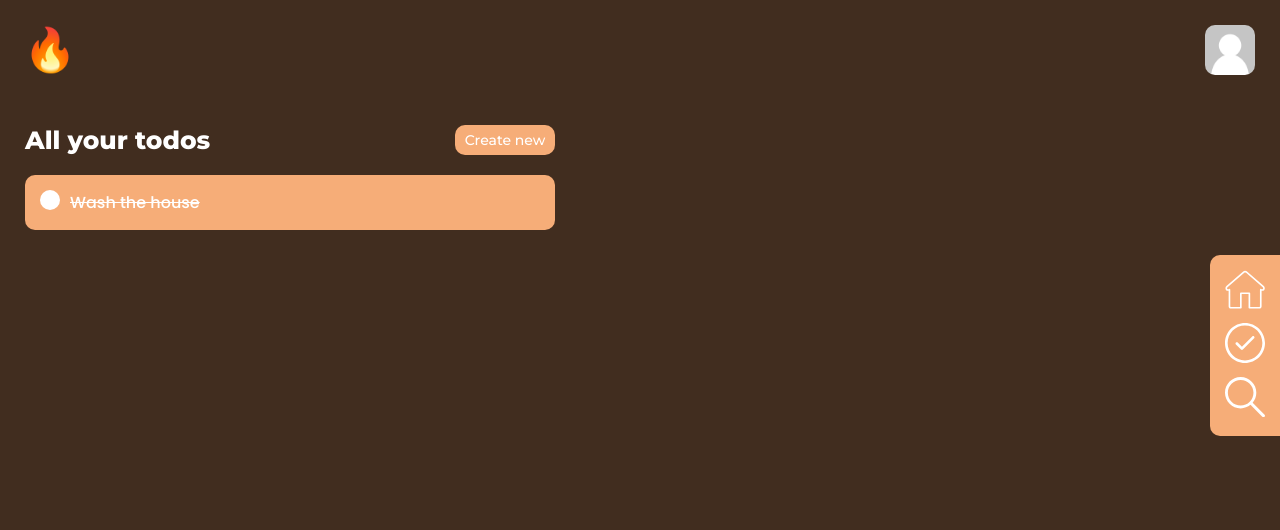
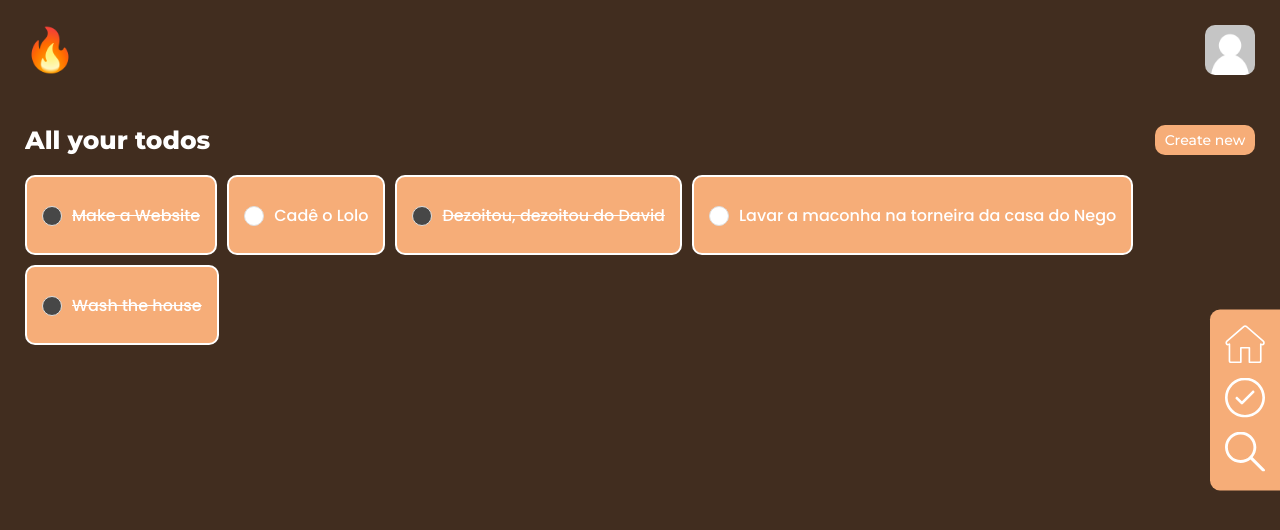
Before and after one commit to TodoFire-OSS/todofire, a Next.js app: page / in a window 1280 px wide. Shown: the top 530 px of the page. Built offline with nearby package versions, Linux system fonts and the light colour scheme; no server answers.

Commit message:
adding files

```diff
--- /dev/null
+++ b/src/components/Todo.tsx
@@ -0,0 +1,17 @@
+interface TodoInterface{
+    checked: boolean
+    title: string
+}
+
+function Todo({ checked, title }: TodoInterface){
+
+    return(
+        <div className="todo">
+            {/* <div id="done-mark" /> */}
+            <input type="checkbox" className="done-mark" defaultChecked={checked}/>
+            <p style={checked === true ? {textDecoration: "lineThrough"} : {textDecoration: "none"}}>{title}</p>
+        </div>
+    )
+}
+
+export { Todo }
--- a/src/pages/index.tsx
+++ b/src/pages/index.tsx
@@ -1,5 +1,6 @@
 import { BottomButton } from "../components/BottomButton"
 import { RightButton } from "../components/RightButton"
+import { Todo } from "../components/Todo"
 
 import { useSession, signIn, signOut } from 'next-auth/client'
 
@@ -21,10 +22,11 @@ function Main(){
                 </div>
 
                 <div id="todos">
-                    <div id="todo">
-                        <div id="done-mark" />
-                        <p>Wash the house</p>
-                    </div>
+                    <Todo checked={true} title="Make a Website"/>
+                    <Todo checked={false} title="Cadê o Lolo"/>
+                    <Todo checked={true} title="Dezoitou, dezoitou do David"/>
+                    <Todo checked={false} title="Lavar a maconha na torneira da casa do Nego"/>
+                    <Todo checked={true} title="Wash the house"/>
                 </div>
             </main>
 
--- a/src/styles/global.css
+++ b/src/styles/global.css
@@ -1,13 +1,15 @@
 @import url('https://fonts.googleapis.com/css2?family=Montserrat:wght@500;800&family=Poppins:wght@500&display=swap');
 
-:root{
+:root {
     --white: #FFFFFF;
     --black: #000000;
     --dark-orange: #412D1F;
     --fire-orange: #F6AD78;
 }
 
-*{
+* {
+    overflow-x: hidden;
+    box-sizing: border-box;
     margin: 0;
     padding: 0;
     color: #FFFFFF;
@@ -16,43 +18,43 @@
     text-decoration: none;
 }
 
-body{
+body {
     background: var(--dark-orange);
 }
 
-header{
+header {
     display: flex;
     padding: 25px;
     justify-content: space-between;
 }
 
-header img{
+header img {
     width: 50px;
 
     cursor: pointer;
 }
 
-header #user-icon{
+header #user-icon {
     border-radius: 10px;
 }
 
-main{
+main {
     padding: 25px;
 }
 
-main #todos-top{
+main #todos-top {
     margin-bottom: 20px;
     display: flex;
     justify-content: space-between;
 }
 
-main #todos-top h1{
+main #todos-top h1 {
     font-family: 'Montserrat';
     font-weight: 800;
     font-size: 25px;
 }
 
-main #todos-top button{
+main #todos-top button {
     background: var(--fire-orange);
     border-radius: 10px;
 
@@ -62,34 +64,55 @@ main #todos-top button{
     width: 100px;
 }
 
-main #todos{
+main #todos {
     background: var(--fire-orange);
     border-radius: 10px;
-
+    border: solid rgb(255, 255, 255) 2px;
     padding: 15px;
 }
 
-main #todos #todo{
+main #todos .todo {
     display: flex;
+    align-items: flex-start;
 }
 
-main #todos #todo div{
-    background: var(--white);
+main #todos .todo+.todo {
+    margin-top: 15px;
+}
+
+main #todos .todo .done-mark {
+    background: white;
     border-radius: 100%;
-
+    margin-top: 2.5px;
     margin-right: 10px;
-
+    border: 0;
+    outline: 0;
+    min-width: 20px;
+    min-height: 20px;
     width: 20px;
     height: 20px;
+
+    background-color: white;
+    /* border-radius: 50%; */
+    vertical-align: middle;
+    border: 1px solid #ddd;
+    appearance: none;
+
+    outline: none;
+    cursor: pointer;
 }
 
-main #todos #todo p{
+main #todos .todo .done-mark:checked {
+    background-color: rgb(71, 71, 71);
+}
+
+main #todos .todo p {
     font-family: 'Poppins';
     font-size: 16;
     text-decoration: line-through;
 }
 
-#bottom-panel{
+#bottom-panel {
     position: fixed;
     bottom: 0;
 
@@ -101,7 +124,7 @@ main #todos #todo p{
     border-radius: 25px 25px 0 0;
 }
 
-#bottom-panel #bottom-buttons{
+#bottom-panel #bottom-buttons {
     display: flex;
     height: 100%;
     align-items: center;
@@ -109,68 +132,104 @@ main #todos #todo p{
     padding: 0 50px;
 }
 
-#bottom-panel #bottom-buttons #bottom-button{
+#bottom-panel #bottom-buttons #bottom-button {
     display: flex;
     flex-direction: column;
     align-items: center;
 }
 
-#bottom-panel #bottom-buttons #bottom-button img{
+#bottom-panel #bottom-buttons #bottom-button img {
     width: 35px;
     filter: invert(100%);
 }
 
-#bottom-panel #bottom-buttons #bottom-button p{
+#bottom-panel #bottom-buttons #bottom-button p {
     font-family: 'Montserrat';
     font-weight: 500;
     font-size: 18px;
     margin-top: 5px;
 }
 
-#right-panel{
+#right-panel {
     display: none;
 }
 
-@media (min-width: 768px){
-    main #todos{
+@media (min-width: 768px) {
+    main #todos .todo {
+        display: flex;
+        /* justify-content: center; */
+        align-items: center;
+        min-height: 80px;
+        /* min-width: 300px; */
+        /* min-height: 90px; */
+        background: var(--fire-orange);
+        border-radius: 10px;
+        border: solid rgb(255, 255, 255) 2px;
+        padding: 15px;
+    }
+
+    #todos .todo+.todo {
+        margin-top: 0 !important;
+        /* margin-left: 15px !important; */
+    }
+
+    main #todos {
+        padding: 0;
+        width: 93vw !important;
+        /* height: 500px; */
+        background: transparent;
+        border-radius: 0;
+        border: 0;
+        display: flex;
+        flex: row !important;
+        /* flex: 1 1 100px; */
+        gap: 10px;
+        flex-wrap: wrap;
+    }
+
+
+    main #todos {
         width: 500px;
     }
 
-    main #todos-top{
-        width: 530px;
+    main #todos-top {
+        width: 100vw;
+        padding-right: 50px;
     }
 
-    #right-panel{
+    #right-panel {
         background: var(--fire-orange);
         display: flex;
-        position: fixed;
-
+        position: absolute;
+        z-index: 9999;
         align-items: center;
 
         padding: 15px;
 
         border-radius: 10px 0 0 10px;
-
+        top: 50%;
+        transform: translateY(-50%);
         right: 0;
     }
 
-    #right-panel #right-buttons #right-button{
+    #right-panel #right-buttons #right-button {
         margin-bottom: 10px;
 
         cursor: pointer;
     }
 
-    #right-panel #right-buttons #right-button:last-child{
+    #right-panel #right-buttons #right-button:last-child {
         margin: 0;
     }
-    #right-panel #right-buttons #right-button img{
+
+    #right-panel #right-buttons #right-button img {
         width: 40px;
         filter: invert(100%);
     }
 
 
 
-    #bottom-panel{
+    #bottom-panel {
         display: none;
     }
 }
```
